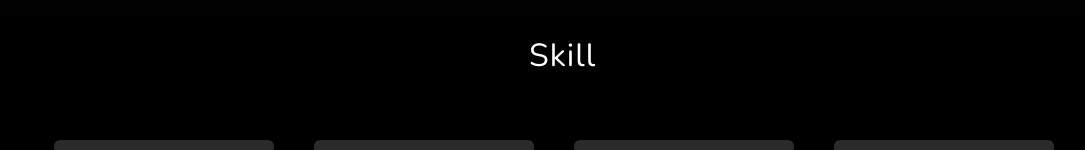
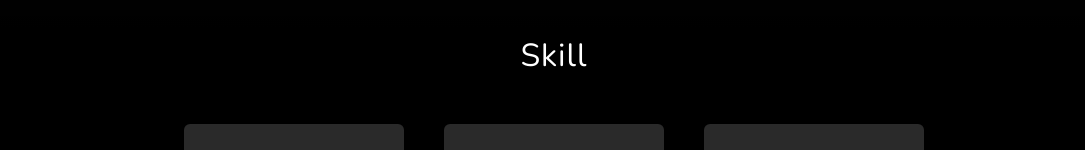
Before and after one commit to F4cku23/f4cku23.github.io, a plain HTML site: page index.html in a window 1280 px wide. Shown: the part 2722-2872 px from the top of the page, without its empty margins (86-1171 px from the left). Drawn offline with nearby package versions, Linux system fonts and the light colour scheme.

Commit message:
minimo arreglo

```diff
--- a/index.html
+++ b/index.html
@@ -142,25 +142,26 @@
 
 
         <!-- Contact-->
-        <section class="contact-section bg-black" id="skill">
-
+        <section class="contact-section bg-black col-12" id="skill">
 
             <!-- section skill
             https://github.com/web-god/Animated-Circular-Progress-Bar
 
             https://github.com/web-god/Animated-Circular-Progress-Bar
             -->
-            <div class="row gx-0 mb-4 mb-lg-5 align-items-center">
-                <div class="container">
-                    <div class="container px-4 px-lg-5 text-center">
-                        <div class="row gx-4 gx-lg-5 justify-content-center">
-                            <div class="col-lg-8 parrafo_about">
-                                <h2 class="text-white mb-4">Skill</h2>
+
+            <div class="row gx-0 mb-4 mb-lg-5 col-12 align-items-center">
+                <div class="container col-lg-8">
+                    <div class="container px-4 px-lg-8 text-center">
+                        <div class="row gx-4 gx-lg-5 col-8 justify-content-center">
+                            <div class="col-lg-8 col-md-8 parrafo_about">
+                                <h2 class="text-white mb-8">Skill</h2>
 
                             </div>
                         </div>
 
                     </div>
+                    <div class="container col-xl-12 col-lg-12">
                     <div class="card">
                         <div class="percent" style="--clr:rgb(252, 73, 11);--num:87; ">
                             <div class="dot"> </div>
@@ -316,7 +317,7 @@
                                 </div>
                             </div>
                     </div>
-
+                </div>
                 </div>
             </div>
             <!-- end section skill -->
```
